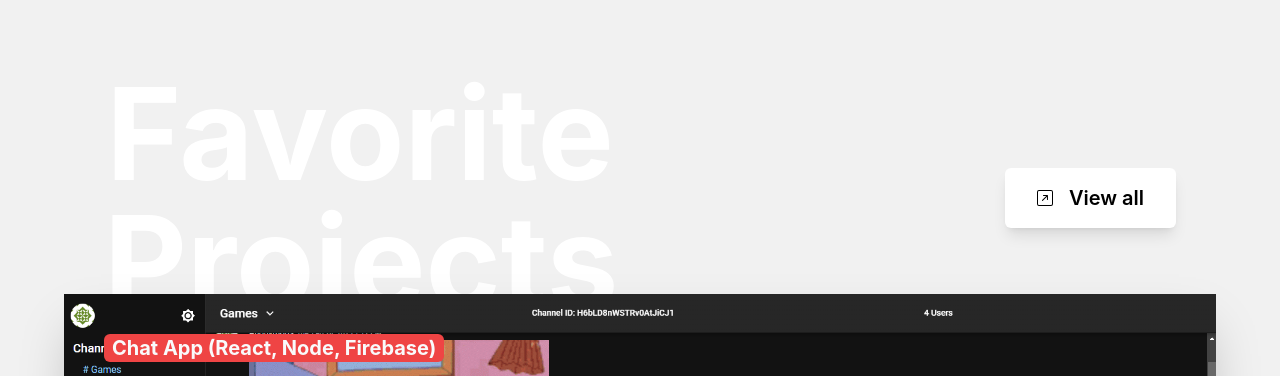
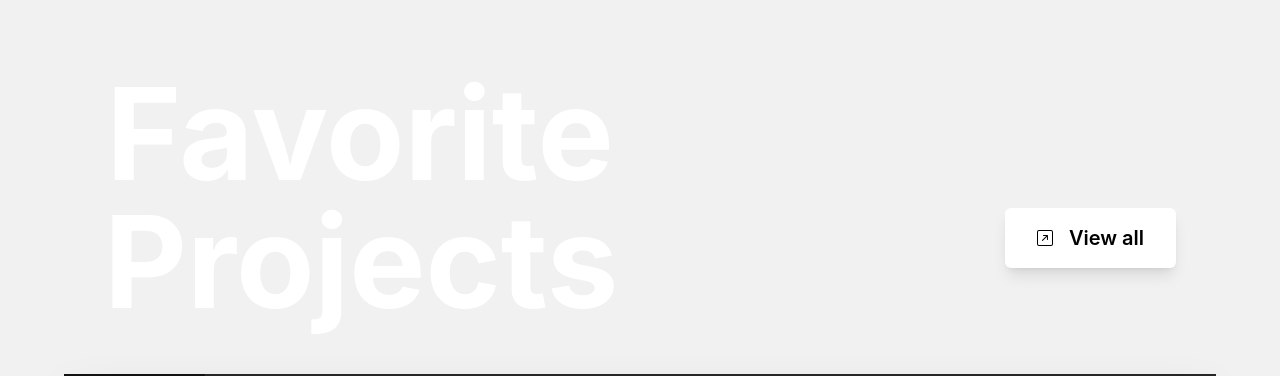
Before and after one commit to tylersb/nextjs-portfolio, a Next.js app: page / in a window 1280 px wide. Shown: the part 814-1190 px from the top of the page. Built offline with nearby package versions, Linux system fonts and the light colour scheme; no server answers.

Commit message:
changes margins for Favorite Projects header to stop it from overlapping with the first project image on desktop

```diff
--- a/components/FavoriteProjects.js
+++ b/components/FavoriteProjects.js
@@ -5,7 +5,7 @@ export default function FavoriteProjects() {
     <div className="bg-[#F1F1F1] -mt-40 dark:bg-gray-900">
       <div className="max-w-6xl mx-auto">
         <header className="flex flex-col md:flex-row justify-between items-center pt-40 mx-10 md:my-20 lg:my-0">
-          <h1 className="text-6xl lg:text-9xl max-w-lg font-bold text-gray-500 my-20 md:my-0 md:text-white dark:text-gray-600 text-center">
+          <h1 className="text-6xl lg:text-9xl max-w-lg font-bold text-gray-500 my-20 md:mt-0 md:text-white dark:text-gray-600 text-center">
             Favorite Projects
           </h1>
           <Link
```
